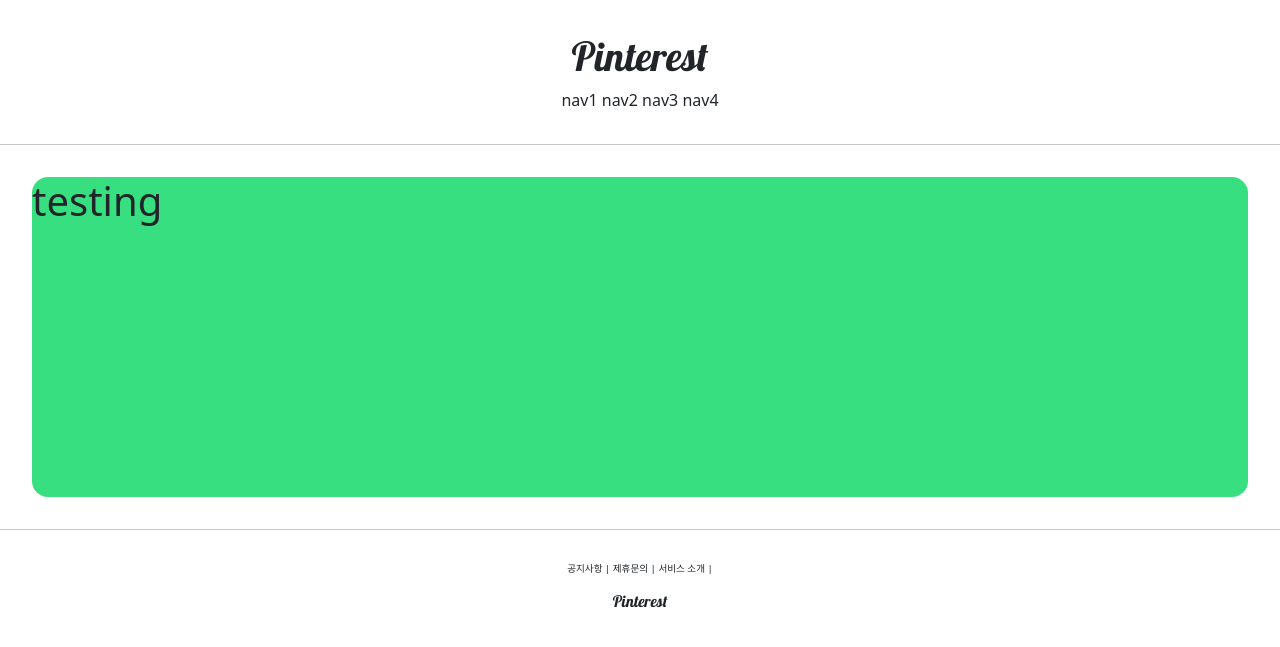
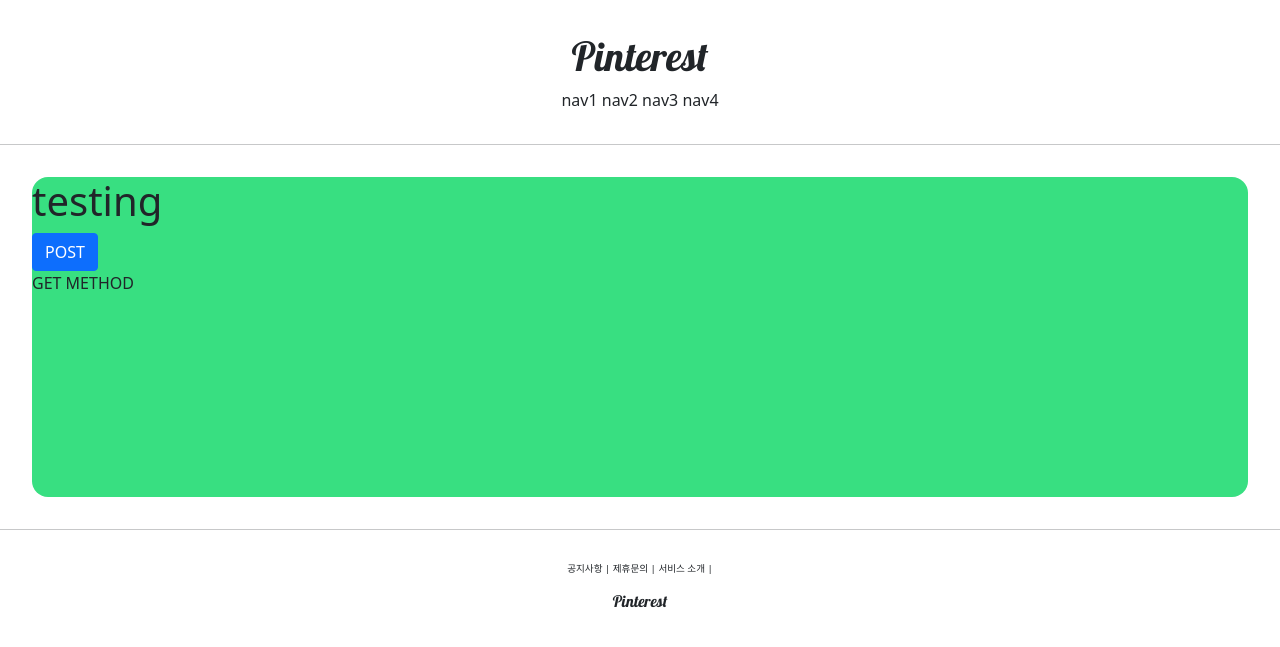
Before and after one commit to hyeseong-dev/2020-12-13_pinterest_project, a Django app: page /account/hello_world/ in a window 1280 px wide. Shown: the top 647 px of the page. Run offline with Django 3.2, Linux system fonts and the light colour scheme.

Commit message:
GET POST method practice

```diff
--- a/accountapp/templates/accountapp/helloworld.html
+++ b/accountapp/templates/accountapp/helloworld.html
@@ -17,6 +17,12 @@
             testing
         </h1>
 
+        <form action="/account/hello_world/" method="post">
+            {% csrf_token %}
+        <input type="submit" class="btn btn-primary" value="POST">
+
+        </form>
+        {{text}}
 
     </div>
 
--- a/accountapp/views.py
+++ b/accountapp/views.py
@@ -2,4 +2,8 @@
 from django.shortcuts import render
 
 def hello_world(request):
-    return render(request, 'accountapp/helloworld.html')
+    if request.method == 'POST':
+
+        return render(request, 'accountapp/helloworld.html', context={'text':'POST METHOD'})
+    else:
+        return render(request, 'accountapp/helloworld.html', context={'text':'GET METHOD'})
```
